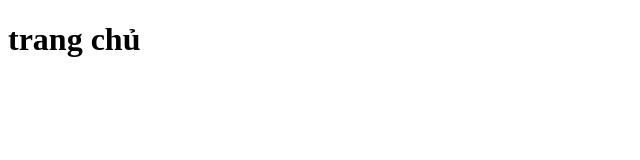
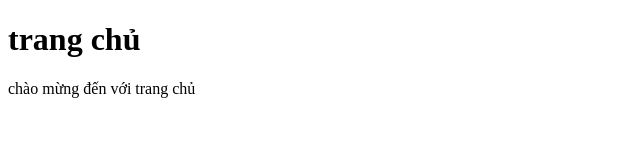
Before and after one commit to glamour29/project-new, a plain HTML site: page index.html in a window 1280 px wide. Shown: the whole page, without its empty margins (0-640 px from the left). Drawn offline with Linux system fonts and the light colour scheme.

Commit message:
update index.html

```diff
--- a/index.html
+++ b/index.html
@@ -7,5 +7,7 @@
 </head>
 <body>
     <h1>trang chủ</h1>
+    <p>chào mừng đến với trang chủ</p>
 </body>
+
 </html>
```
